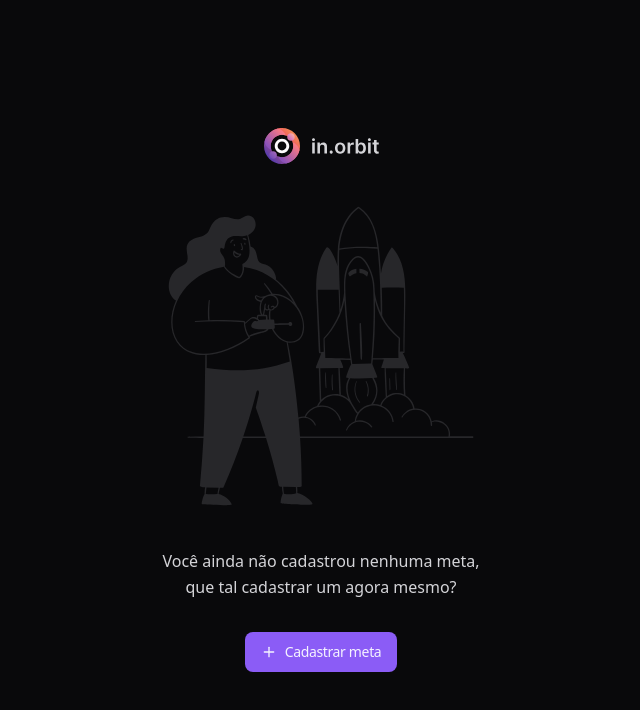
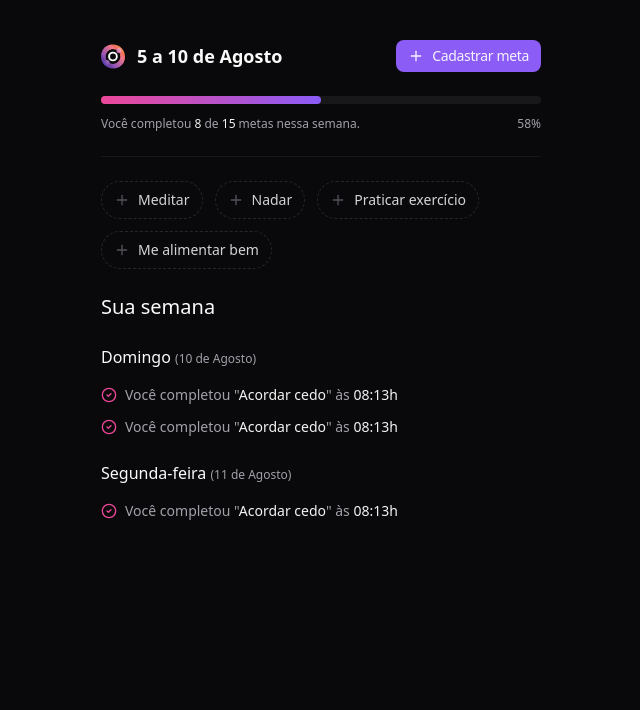
Before and after one commit to maiquitome/rocketseat-nlw-pocket-js-react, a React (Vite) app: page / in a window 1280 px wide. Shown: the top 710 px of the page, without its empty margins (319-959 px from the left). Built offline with nearby package versions, Linux system fonts and the light colour scheme.

Commit message:
feat: :sparkles: add summary

```diff
--- a/src/App.tsx
+++ b/src/App.tsx
@@ -1,11 +1,14 @@
 import { Dialog } from './components/ui/dialog'
 import { CreateGoal } from './components/create-goal'
 import { EmptyGoals } from './components/empty-goals'
+import { Summary } from './components/summary'
 
 export function App() {
   return (
     <Dialog>
-      <EmptyGoals />
+      {/* <EmptyGoals /> */}
+      <Summary />
+
       <CreateGoal />
     </Dialog>
   )
--- /dev/null
+++ b/src/components/in-orbit-icon.tsx
@@ -0,0 +1,96 @@
+export function InOrbitIcon() {
+  return (
+    <svg
+      width={24}
+      height={25}
+      viewBox="0 0 24 25"
+      fill="none"
+      xmlns="http://www.w3.org/2000/svg"
+    >
+      <title>in.orbit</title>
+      <path
+        d="M12 .5c-.936 0-1.847.107-2.72.31A12.016 12.016 0 00.31 9.78C.107 10.652 0 11.563 0 12.5c0 6.627 5.373 12 12 12 .936 0 1.847-.107 2.72-.31a12.017 12.017 0 008.97-8.968c.203-.875.31-1.786.31-2.722 0-6.627-5.373-12-12-12zm0 19.515a7.494 7.494 0 01-2.524-.435 7.535 7.535 0 01-4.556-4.555A7.515 7.515 0 1119.515 12.5 7.515 7.515 0 0112 20.015z"
+        fill="url(#paint0_linear_84_261)"
+      />
+      <path
+        d="M12 7.657a4.844 4.844 0 100 9.687 4.844 4.844 0 000-9.687zm0 7.772a2.929 2.929 0 110-5.858 2.929 2.929 0 010 5.858z"
+        fill="#FEFCFE"
+      />
+      <path
+        d="M14.524 5.42a7.515 7.515 0 00-9.604 9.605 7.424 7.424 0 01-2.63-1.702A7.408 7.408 0 01.31 9.78 12.016 12.016 0 019.28.81a7.409 7.409 0 013.543 1.98 7.423 7.423 0 011.701 2.63z"
+        fill="url(#paint1_linear_84_261)"
+      />
+      <path
+        d="M23.69 15.222a12.017 12.017 0 01-8.97 8.968 7.41 7.41 0 01-3.543-1.98 7.427 7.427 0 01-1.701-2.63 7.515 7.515 0 009.605-9.605c.958.363 1.857.93 2.629 1.702a7.411 7.411 0 011.98 3.545z"
+        fill="url(#paint2_linear_84_261)"
+      />
+      <path
+        d="M6.064 20.948a2.511 2.511 0 100-5.023 2.511 2.511 0 000 5.023z"
+        fill="url(#paint3_linear_84_261)"
+      />
+      <path
+        d="M17.958 9.054a2.511 2.511 0 100-5.023 2.511 2.511 0 000 5.023z"
+        fill="url(#paint4_linear_84_261)"
+      />
+      <defs>
+        <linearGradient
+          id="paint0_linear_84_261"
+          x1={20.3704}
+          y1={4.59058}
+          x2={3.89023}
+          y2={20.1635}
+          gradientUnits="userSpaceOnUse"
+        >
+          <stop stopColor="#F38856" />
+          <stop offset={0.23} stopColor="#F0625C" />
+          <stop offset={1} stopColor="#5C3DAB" />
+        </linearGradient>
+        <linearGradient
+          id="paint1_linear_84_261"
+          x1={11.2405}
+          y1={2.53435}
+          x2={1.86657}
+          y2={11.8579}
+          gradientUnits="userSpaceOnUse"
+        >
+          <stop stopColor="#F67986" />
+          <stop offset={1} stopColor="#8951BA" />
+        </linearGradient>
+        <linearGradient
+          id="paint2_linear_84_261"
+          x1={21.9616}
+          y1={13.313}
+          x2={12.5877}
+          y2={22.637}
+          gradientUnits="userSpaceOnUse"
+        >
+          <stop stopColor="#F67986" />
+          <stop offset={1} stopColor="#8951BA" />
+        </linearGradient>
+        <linearGradient
+          id="paint3_linear_84_261"
+          x1={7.89782}
+          y1={16.7204}
+          x2={4.23026}
+          y2={20.1519}
+          gradientUnits="userSpaceOnUse"
+        >
+          <stop stopColor="#A267B9" />
+          <stop offset={1} stopColor="#704BB4" />
+        </linearGradient>
+        <linearGradient
+          id="paint4_linear_84_261"
+          x1={19.4846}
+          y1={5.11353}
+          x2={16.9808}
+          y2={7.45668}
+          gradientUnits="userSpaceOnUse"
+        >
+          <stop stopColor="#F7A8A5" />
+          <stop offset={0.97} stopColor="#D074C4" />
+          <stop offset={1} stopColor="#CF76A9" />
+        </linearGradient>
+      </defs>
+    </svg>
+  )
+}
--- /dev/null
+++ b/src/components/summary.tsx
@@ -0,0 +1,114 @@
+import { CheckCircle2, Plus } from 'lucide-react'
+import { Button } from './ui/button'
+import { DialogTrigger } from './ui/dialog'
+import { InOrbitIcon } from './in-orbit-icon'
+import { Progress, ProgressIndicator } from './ui/progress-bar'
+import { Separator } from './ui/separator'
+import { OutlineButton } from './ui/outline-button'
+
+export function Summary() {
+  return (
+    <div className="py-10 max-w-[480px] px-5 mx-auto flex flex-col gap-6">
+      <div className="flex items-center justify-between">
+        <div className="flex items-center gap-3">
+          <InOrbitIcon />
+          <span className="text-lg font-semibold">5 a 10 de Agosto</span>
+        </div>
+
+        <DialogTrigger asChild>
+          <Button size="sm">
+            <Plus className="size-4" />
+            Cadastrar meta
+          </Button>
+        </DialogTrigger>
+      </div>
+
+      <div className="flex flex-col gap-3">
+        <Progress value={8} max={15}>
+          <ProgressIndicator style={{ width: '50%' }} />
+        </Progress>
+
+        <div className="flex items-center justify-between text-xs text-zinc-400">
+          <span>
+            Você completou <span className="text-zinc-100">8</span> de{' '}
+            <span className="text-zinc-100">15</span> metas nessa semana.
+          </span>
+          <span>58%</span>
+        </div>
+      </div>
+
+      <Separator />
+
+      <div className="flex flex-wrap gap-3">
+        <OutlineButton>
+          <Plus className="size-4 text-zinc-600" />
+          Meditar
+        </OutlineButton>
+
+        <OutlineButton>
+          <Plus className="size-4 text-zinc-600" />
+          Nadar
+        </OutlineButton>
+
+        <OutlineButton>
+          <Plus className="size-4 text-zinc-600" />
+          Praticar exercício
+        </OutlineButton>
+
+        <OutlineButton>
+          <Plus className="size-4 text-zinc-600" />
+          Me alimentar bem
+        </OutlineButton>
+      </div>
+
+      <div className="flex flex-col gap-6">
+        <h2 className="text-xl font-medium">Sua semana</h2>
+
+        <div className="flex flex-col gap-4">
+          <h3 className="font-medium">
+            Domingo{' '}
+            <span className="text-zinc-400 text-xs">(10 de Agosto)</span>
+          </h3>
+
+          <ul className="flex flex-col gap-3">
+            <li className="flex items-center gap-2">
+              <CheckCircle2 className="size-4 text-pink-500" />
+              <span className="text-sm text-zinc-400">
+                Você completou "
+                <span className="text-zinc-100">Acordar cedo</span>" às{' '}
+                <span className="text-zinc-100">08:13h</span>
+              </span>
+            </li>
+
+            <li className="flex items-center gap-2">
+              <CheckCircle2 className="size-4 text-pink-500" />
+              <span className="text-sm text-zinc-400">
+                Você completou "
+                <span className="text-zinc-100">Acordar cedo</span>" às{' '}
+                <span className="text-zinc-100">08:13h</span>
+              </span>
+            </li>
+          </ul>
+        </div>
+
+        <div className="flex flex-col gap-4">
+          <h3 className="font-medium">
+            Segunda-feira{' '}
+            <span className="text-zinc-400 text-xs">(11 de Agosto)</span>
+          </h3>
+
+          <ul className="flex flex-col gap-3">
+            <li className="flex items-center gap-2">
+              <CheckCircle2 className="size-4 text-pink-500" />
+              <span className="text-sm text-zinc-400">
+                Você completou "
+                <span className="text-zinc-100">Acordar cedo</span>" às{' '}
+                <span className="text-zinc-100">08:13h</span>
+              </span>
+            </li>
+          </ul>
+        </div>
+      </div>
+    </div>
+  )
+}
```
